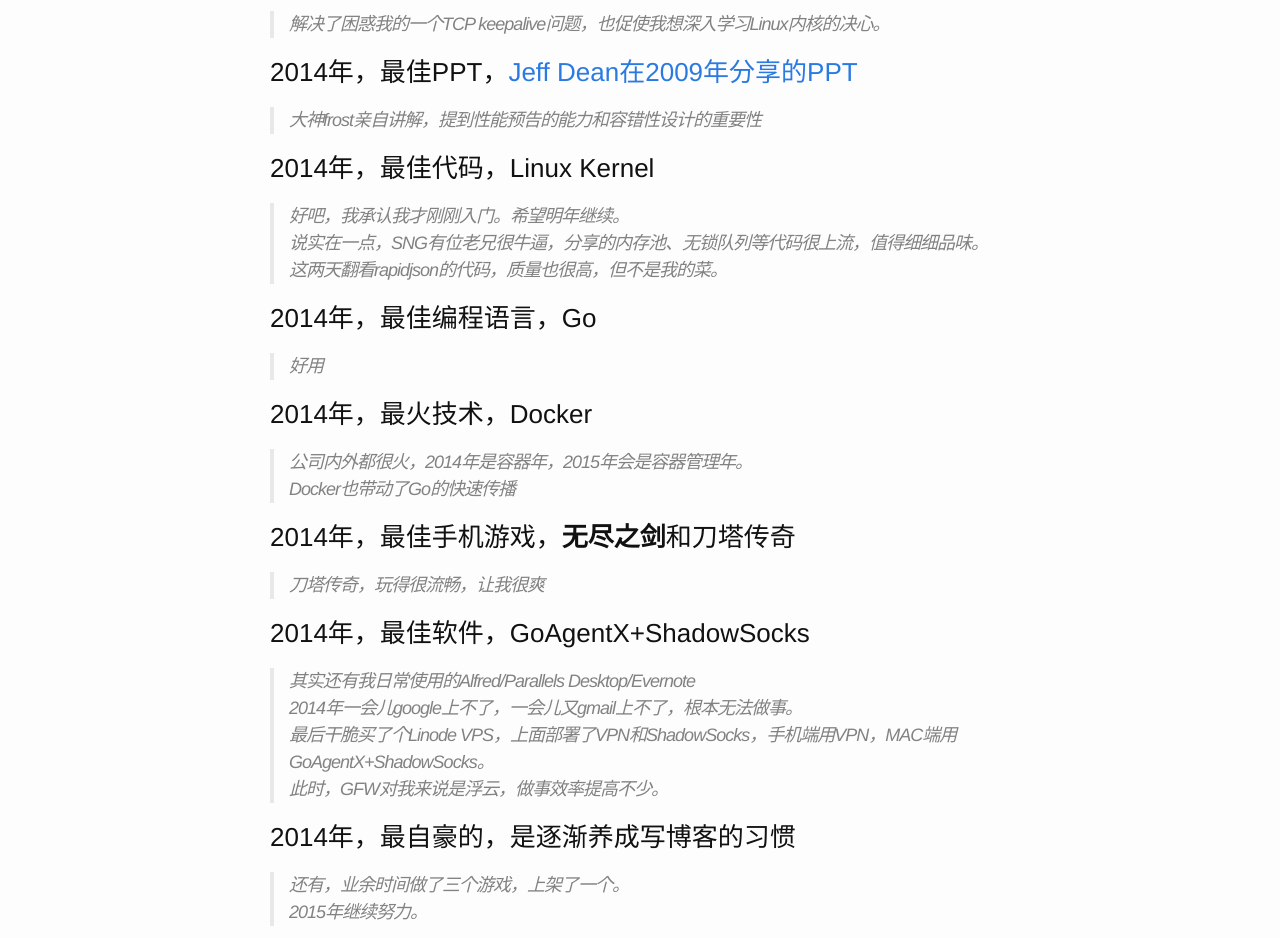
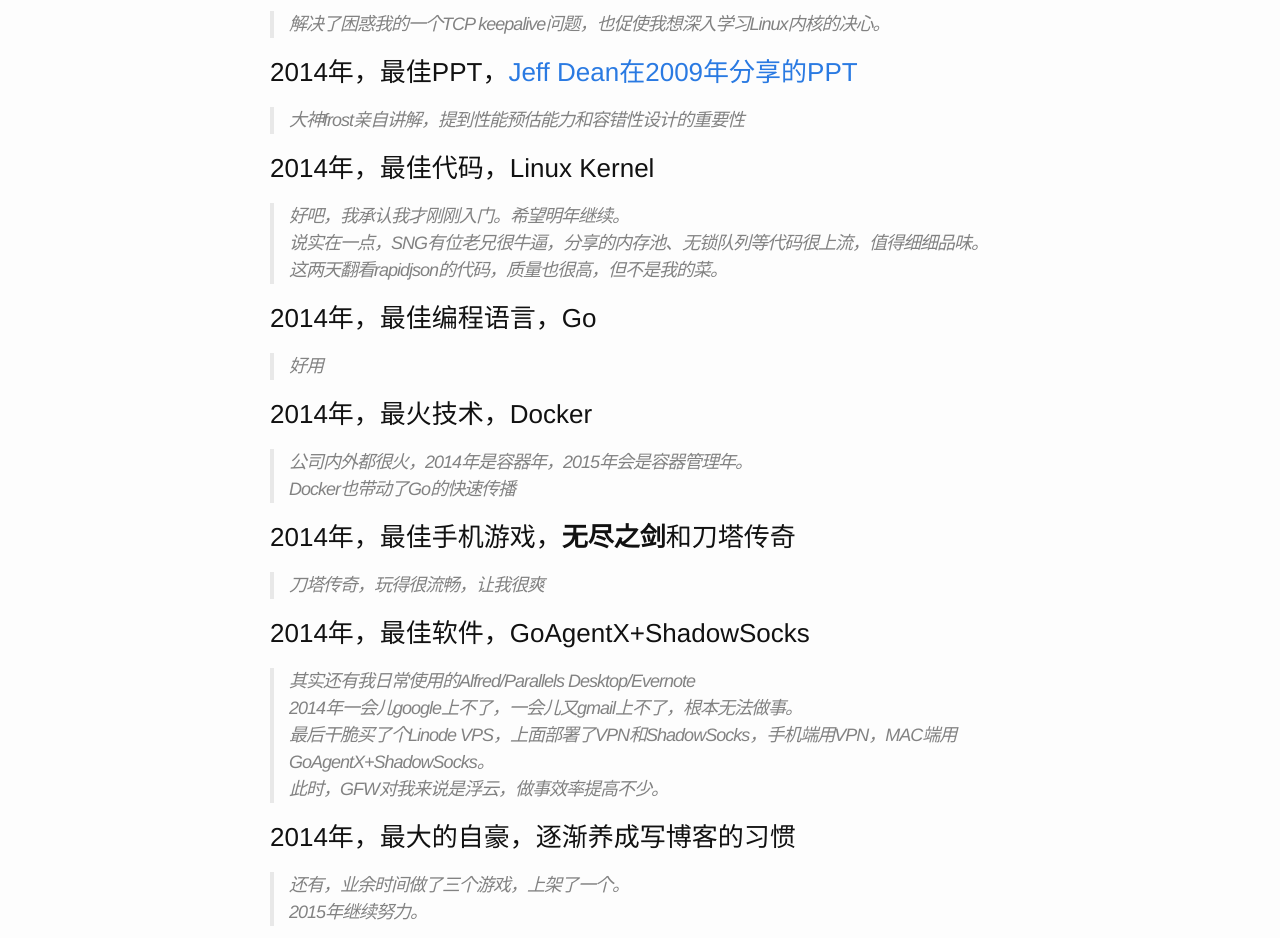
Before and after one commit to ro4tub/newblog, a Jekyll site: the page built from _posts/2014-12-31-farewell_to_2014.md, in a window 1280 px wide. Shown: the part 432-1370 px from the top of the page. Built offline with Jekyll 4.4.1, drawn with Linux system fonts in a browser that asks for light colours.

Commit message:
fix typo

```diff
--- a/_posts/2014-12-31-farewell_to_2014.md
+++ b/_posts/2014-12-31-farewell_to_2014.md
@@ -16,7 +16,7 @@ title: 2014年颁奖典礼
 
 ###2014年，最佳PPT，[Jeff Dean在2009年分享的PPT](http://www.slideshare.net/parallellabs/dean-keynoteladis2009jeffdean)
 
->大神frost亲自讲解，提到性能预告的能力和容错性设计的重要性
+>大神frost亲自讲解，提到性能预估能力和容错性设计的重要性
 
 
 ###2014年，最佳代码，Linux Kernel
@@ -46,7 +46,7 @@ Docker也带动了Go的快速传播
 最后干脆买了个Linode VPS，上面部署了VPN和ShadowSocks，手机端用VPN，MAC端用GoAgentX+ShadowSocks。<br>
 此时，GFW对我来说是浮云，做事效率提高不少。
 
-###2014年，最自豪的，是逐渐养成写博客的习惯
+###2014年，最大的自豪，逐渐养成写博客的习惯
 
 > 还有，业余时间做了三个游戏，上架了一个。<br>
  2015年继续努力。
```
